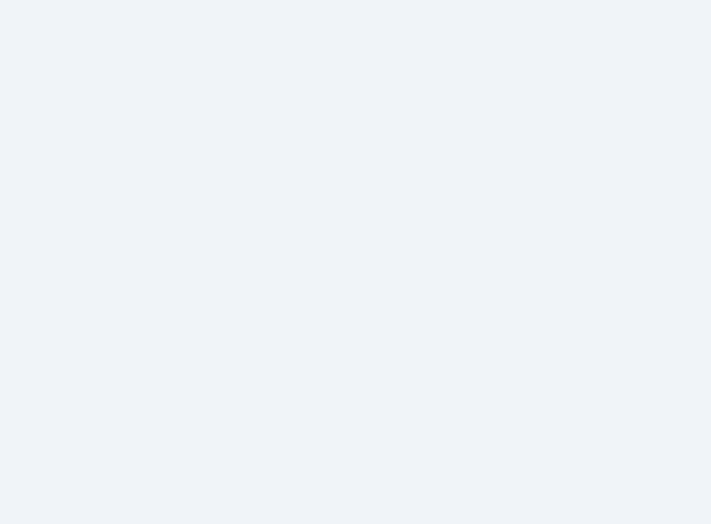
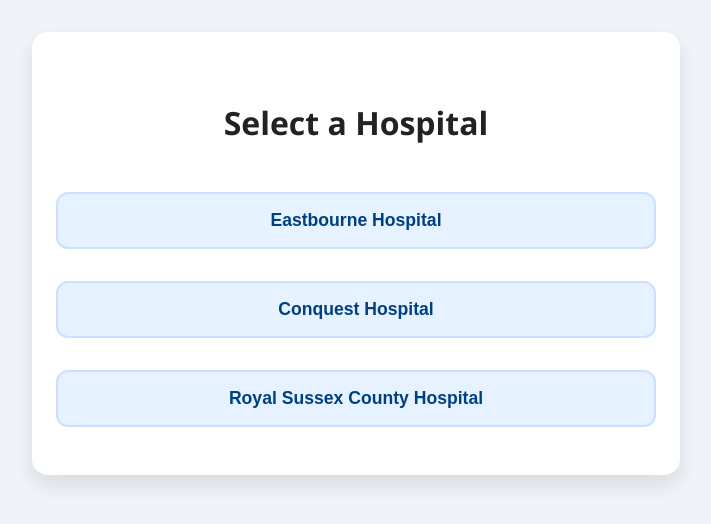
Before and after one commit to bben2208/hospital-guide, a React (Vite) app in the folder client/: page / in a window 1280 px wide. Before the commit this address had no page. Shown: the top 524 px of the page, without its empty margins (284-995 px from the left). Built offline with nearby package versions, Linux system fonts and the light colour scheme.

Commit message:
login setup is in progress but not available yet, therefore I redirected to the list

```diff
--- a/client/src/App.jsx
+++ b/client/src/App.jsx
@@ -8,9 +8,9 @@
   return (
     <div className="App">
       <Routes>
-
-        <Route path="/hospitals" element={<HospitalList />} />
-        <Route path="/search/:hospitalId" element={<SearchPage />} />
+      <Route path="/" element={<HospitalList />} />
+  <Route path="/hospitals" element={<HospitalList />} />
+  <Route path="/search/:hospitalId" element={<SearchPage />} />
       </Routes>
     </div>
   );
```
Also changed, not shown: 1 other file (tests, documents, lock files or other folders).
